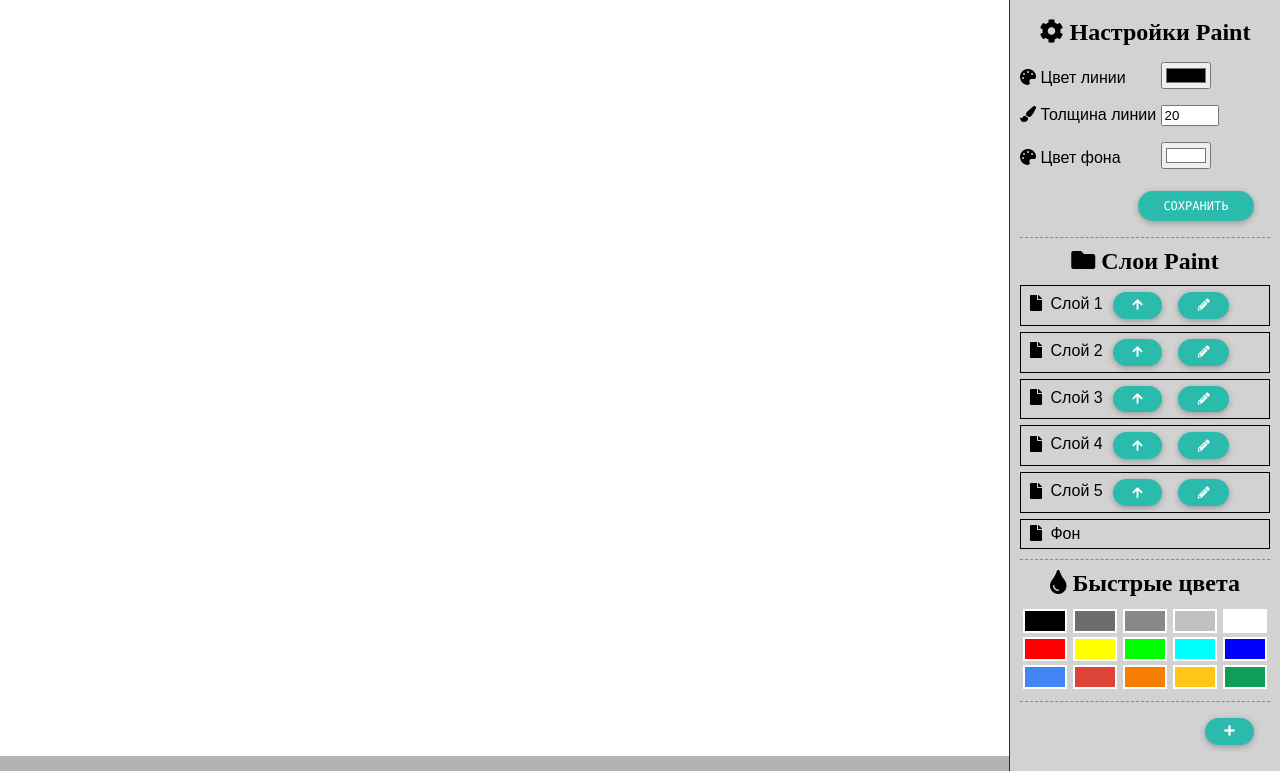
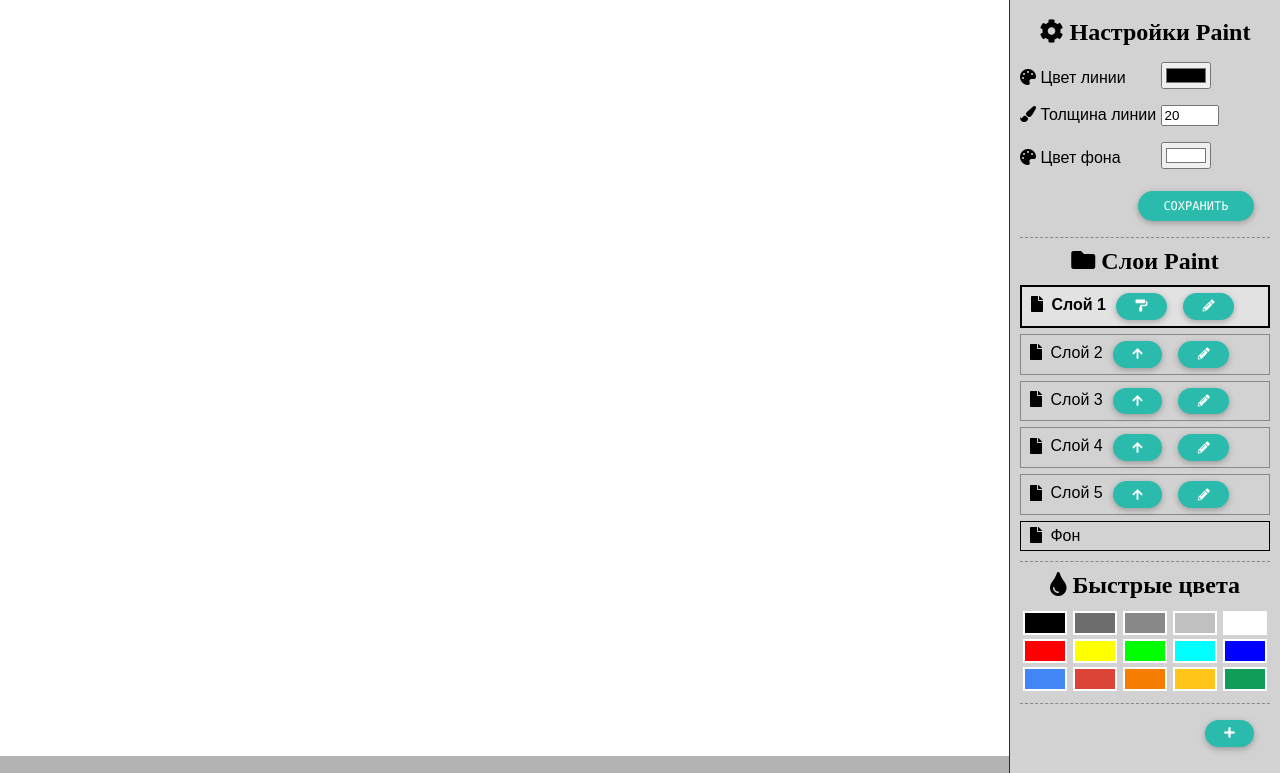
Before and after one commit to Zoya255/MiniSites, a PHP site: page / in a window 1280 px wide. Shown: the part 86-859 px from the top of the page. Run offline with PHP 8.4, Linux system fonts and the light colour scheme.

Commit message:
EasyPaint: full update, add new features

```diff
--- a/EasyPaint/css/global.css
+++ b/EasyPaint/css/global.css
@@ -58,11 +58,26 @@
 
 /* -------------------- scripts elements -------------------- */
 
+.script__canvas-top{
+	z-index: 10 !important;
+}
+#script__canvas-paint-1{
+	z-index: 6;
+}
+#script__canvas-paint-2{
+	z-index: 5;
+}
+#script__canvas-paint-3{
+	z-index: 4;
+}
+#script__canvas-paint-4{
+	z-index: 3;
+}
+#script__canvas-paint-5{
+	z-index: 2;
+}
 #script__canvas-background{
 	z-index: 1;
-}
-#script__canvas-paint{
-	z-index: 2;
 }
 #f1_inp2{
 	width: 50px;
@@ -75,7 +90,7 @@
 
 	padding: 10px;
 
-	z-index: 3;
+	z-index: 15;
 
 	background-color: #d2d2d2;
 	border-left: 1px solid #2c2c2c;
@@ -110,7 +125,13 @@
 	padding: 0px 5px;
 	margin: 6px 0px;
 
-	border: 1px solid #000000;
+	border: 1px solid #888888;
+}
+.global__aside-layers-content-layer-top{
+	font-weight: bold;
+
+	border: 2px solid #000000;
+	background-color: #e2e2e2;
 }
 .global__aside-layers-content-background{
 	padding: 5px;
--- a/EasyPaint/index.html
+++ b/EasyPaint/index.html
@@ -18,41 +18,61 @@
 
 			<div class="global__header-actions">
 				<button class="btn btn-sm btn-round btn-success"
-						id="script__save">
+						id="script__button-save">
 							<i class="fa fa-save fa-lg"></i> сохранить
 				</button>
 
 				<button class="btn btn-sm btn-round btn-success"
-						id="script__repeat">
+						id="script__button-repeat">
 							<i class="fa fa-redo fa-lg"></i> воспроизвести
 				</button>
 
 				<button class="btn btn-sm btn-round btn-default"
-						id="script__aside">
+						id="script__button-aside-toggle">
 							<i class="fa fa-bars fa-lg"></i> панель
 				</button>
 
 				<button class="btn btn-sm btn-round btn-default"
-						id="script__import">
+						id="script__button-import">
 							<i class="fa fa-file-upload fa-lg"></i> импорт
 				</button>
 
 				<button class="btn btn-sm btn-round btn-default"
-						id="script__export">
+						id="script__button-export">
 							<i class="fa fa-file-download fa-lg"></i> экспорт
 				</button>
 
 				<button class="btn btn-sm btn-round btn-danger"
-						id="script__clear">
+						id="script__button-clear">
 							<i class="fa fa-trash fa-lg"></i> очистить
 				</button>
 			</div>
 		</header>
 
 		<main class="global__main">
-			<canvas class="global__main-canvas" id="script__canvas-background"></canvas>
+			<canvas class="global__main-canvas script__canvas-top"
+					id="script__canvas-paint-1">
+			</canvas>
 
-			<canvas class="global__main-canvas" id="script__canvas-paint"></canvas>
+			<canvas class="global__main-canvas"
+					id="script__canvas-paint-2">
+			</canvas>
+
+			<canvas class="global__main-canvas"
+					id="script__canvas-paint-3">
+			</canvas>
+
+			<canvas class="global__main-canvas"
+					id="script__canvas-paint-4">
+			</canvas>
+
+			<canvas class="global__main-canvas"
+					id="script__canvas-paint-5">
+			</canvas>
+
+			<canvas class="global__main-canvas"
+					id="script__canvas-background">
+			</canvas>
 		</main>
 
 		<aside class="global__aside">
@@ -83,7 +103,7 @@
 
 				<div class="global__aside-buttons">
 					<button class="btn btn-sm btn-round btn-default"
-							id="script__save-config">сохранить
+							id="script__button-save-config">сохранить
 					</button>
 				</div>
 			</div>
@@ -94,11 +114,11 @@
 				</h2>
 
 				<div class="global__aside-layers-content">
-					<p class="global__aside-layers-content-layer">
+					<p class="global__aside-layers-content-layer global__aside-layers-content-layer-top">
 						<i class="fa fa-file fa-fw"></i> Cлой 1
 
-						<button class="btn btn-round btn-mc btn-default">
-							<i class="fa fa-arrow-up"></i>
+						<button class="btn btn-round btn-mc btn-default script__button-top">
+							<i class="fa fa-paint-roller"></i>
 						</button>
 
 						<button class="btn btn-round btn-mc btn-default">
@@ -109,7 +129,7 @@
 					<p class="global__aside-layers-content-layer">
 						<i class="fa fa-file fa-fw"></i> Cлой 2
 
-						<button class="btn btn-round btn-mc btn-default">
+						<button class="btn btn-round btn-mc btn-default script__button-top">
 							<i class="fa fa-arrow-up"></i>
 						</button>
 
@@ -121,7 +141,7 @@
 					<p class="global__aside-layers-content-layer">
 						<i class="fa fa-file fa-fw"></i> Cлой 3
 
-						<button class="btn btn-round btn-mc btn-default">
+						<button class="btn btn-round btn-mc btn-default script__button-top">
 							<i class="fa fa-arrow-up"></i>
 						</button>
 
@@ -133,7 +153,7 @@
 					<p class="global__aside-layers-content-layer">
 						<i class="fa fa-file fa-fw"></i> Cлой 4
 
-						<button class="btn btn-round btn-mc btn-default">
+						<button class="btn btn-round btn-mc btn-default script__button-top">
 							<i class="fa fa-arrow-up"></i>
 						</button>
 
@@ -145,7 +165,7 @@
 					<p class="global__aside-layers-content-layer">
 						<i class="fa fa-file fa-fw"></i> Cлой 5
 
-						<button class="btn btn-round btn-mc btn-default">
+						<button class="btn btn-round btn-mc btn-default script__button-top">
 							<i class="fa fa-arrow-up"></i>
 						</button>
 
--- a/EasyPaint/js/paint.js
+++ b/EasyPaint/js/paint.js
@@ -7,11 +7,14 @@ data = {};
 data.levelLog = 'Debug';
 data.levelLogNum  = '10';
 
+var canvas__id = 'script__canvas-paint-1';
+
 console.log('  Start ' + data.levelLog + ' log');
 console.log('--------------------------------');
 console.log('');
 console.log('Dump of data:');
 console.log('  | Level log: ' + data.levelLog + ' ( ' + data.levelLogNum + ' )');
+console.log('  | ID canvas: ' + canvas__id);
 console.log('');
 
 /* -------------------- data -------------------- */
@@ -51,11 +54,11 @@ console.log('  | Background height: ' + canvas__bg.height + 'px');
 
 /* -------------------- canvas print -------------------- */
 
-var canvas__pr = document.getElementById('script__canvas-paint');
-var ctx__pr = canvas__pr.getContext('2d');
+var canvas__pr = document.getElementById(canvas__id);
+var ctx__pr    = document.getElementById(canvas__id).getContext('2d');
 
-canvas__pr.width = $('#script__canvas-paint').width();
-canvas__pr.height = $('#script__canvas-paint').height();
+canvas__pr.width  = $(canvas__id).width();
+canvas__pr.height = $(canvas__id).height();
 
 console.log('  | Paint width:  ' + canvas__pr.width + 'px');
 console.log('  | Paint height: ' + canvas__pr.height + 'px');
@@ -109,20 +112,9 @@ canvas__pr.addEventListener('mousemove', function(e){
 	}
 });
 
-/* -------------------- clear -------------------- */
-
-var clearButton  = document.getElementById('script__clear');
-clearButton.addEventListener('click', clear);
-
-function clear() {
-	ctx__pr.clearRect(0, 0, canvas__pr.width, canvas__pr.height);
-	coords = [];
-}
-
 /* -------------------- save -------------------- */
 
-var saveButton   = document.getElementById('script__save');
-saveButton.addEventListener('click', save);
+$("#script__button-save").click(function() { save() });
 
 function save() {
 	localStorage.setItem('coordsLS', JSON.stringify(coords));
@@ -130,8 +122,7 @@ function save() {
 
 /* -------------------- repeat -------------------- */
 
-var repeatButton = document.getElementById('script__repeat');
-repeatButton.addEventListener('click', repeat);
+$("#script__button-repeat").click(function() { repeat() });
 
 function repeat() {
 	clear();
@@ -166,8 +157,7 @@ function repeat() {
 
 /* -------------------- aside -------------------- */
 
-var repeatButton = document.getElementById('script__aside');
-repeatButton.addEventListener('click', aside_toggle);
+$("#script__button-aside-toggle").click(function() { aside_toggle() });
 
 function aside_toggle() {
 	$('.global__aside').toggle(
@@ -183,10 +173,18 @@ function aside_toggle() {
 	console.log('');
 }
 
+/* -------------------- clear -------------------- */
+
+$("#script__button-clear").click(function() { clear() });
+
+function clear() {
+	ctx__pr.clearRect(0, 0, canvas__pr.width, canvas__pr.height);
+	coords = [];
+}
+
 /* -------------------- config colors -------------------- */
 
-var drcolorButton = document.getElementById('script__save-config');
-drcolorButton.addEventListener('click', save_config);
+$("#script__button-save-config").click(function() { save_config() });
 
 function save_config() {
 	let colorDRPR;
@@ -217,15 +215,6 @@ function save_config() {
 	update_panel();
 }
 
-/* -------------------- pallete color -------------------- */
-
-function pallete_color(color) {
-	localStorage.setItem('colorDRLS', color);
-	colorDR = color;
-
-	update_panel();
-}
-
 /* -------------------- update panel -------------------- */
 
 function update_panel() {
@@ -241,3 +230,40 @@ function update_panel() {
 	console.log('  | Color of background: ' + LS.getItem('colorBGLS'));
 	console.log('');
 }
+
+/* -------------------- pallete color -------------------- */
+
+function pallete_color(color) {
+	localStorage.setItem('colorDRLS', color);
+	colorDR = color;
+
+	update_panel();
+}
+
+/* -------------------- layers -------------------- */
+
+$(".script__button-top").click(function() { set_top_layer(this) });
+
+function set_top_layer(el) {
+	$('.global__aside-layers-content-layer-top').removeClass('global__aside-layers-content-layer-top');
+	$(el).parent().addClass('global__aside-layers-content-layer-top');
+
+	$('.fa-paint-roller').removeClass('fa-paint-roller').addClass('fa-arrow-up');
+	$(el).children().removeClass('fa-arrow-up').addClass('fa-paint-roller');
+
+	var number = $(el).parent().index() + 1;
+
+	$('.script__canvas-top').removeClass('script__canvas-top');
+
+	var id = 'script__canvas-paint-' + number;
+
+	$('#' + id).addClass('script__canvas-top')
+
+	canvas__id = id;
+	ctx__pr = document.getElementById(canvas__id).getContext('2d');
+
+	console.log('Update layers:');
+	console.log('  | Top layer:    ' + number)
+	console.log('  | Top layer id: ' + canvas__id);
+	console.log('');
+}
```
